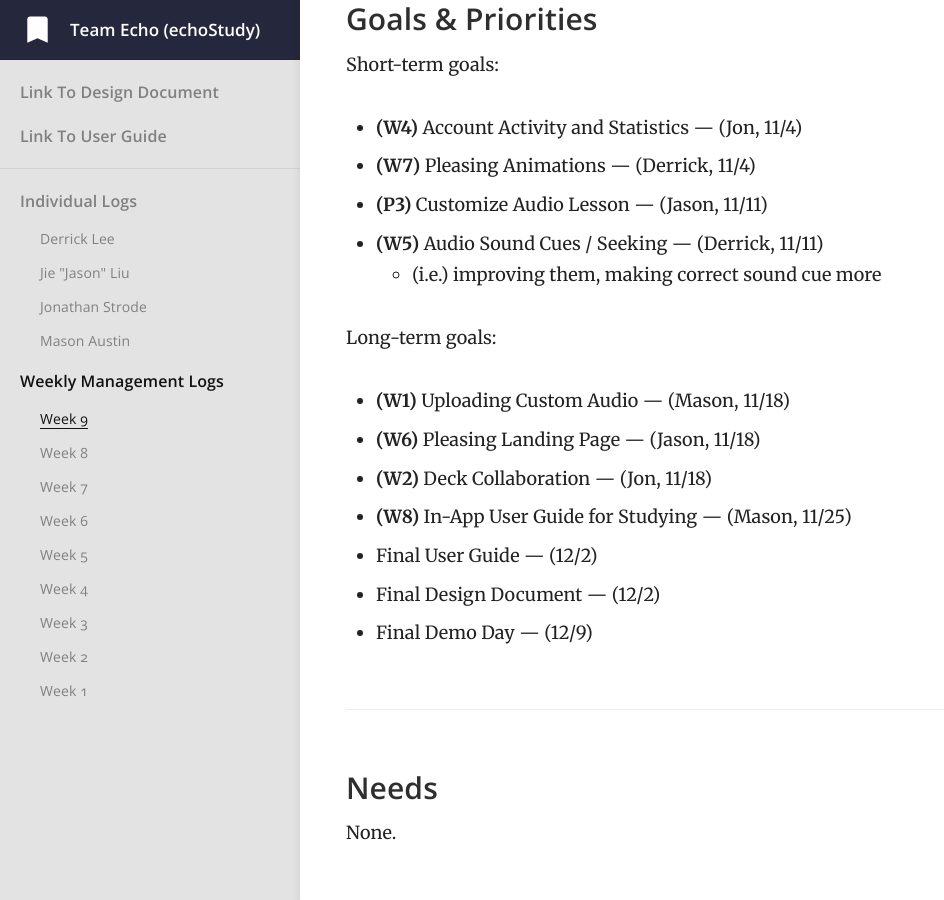
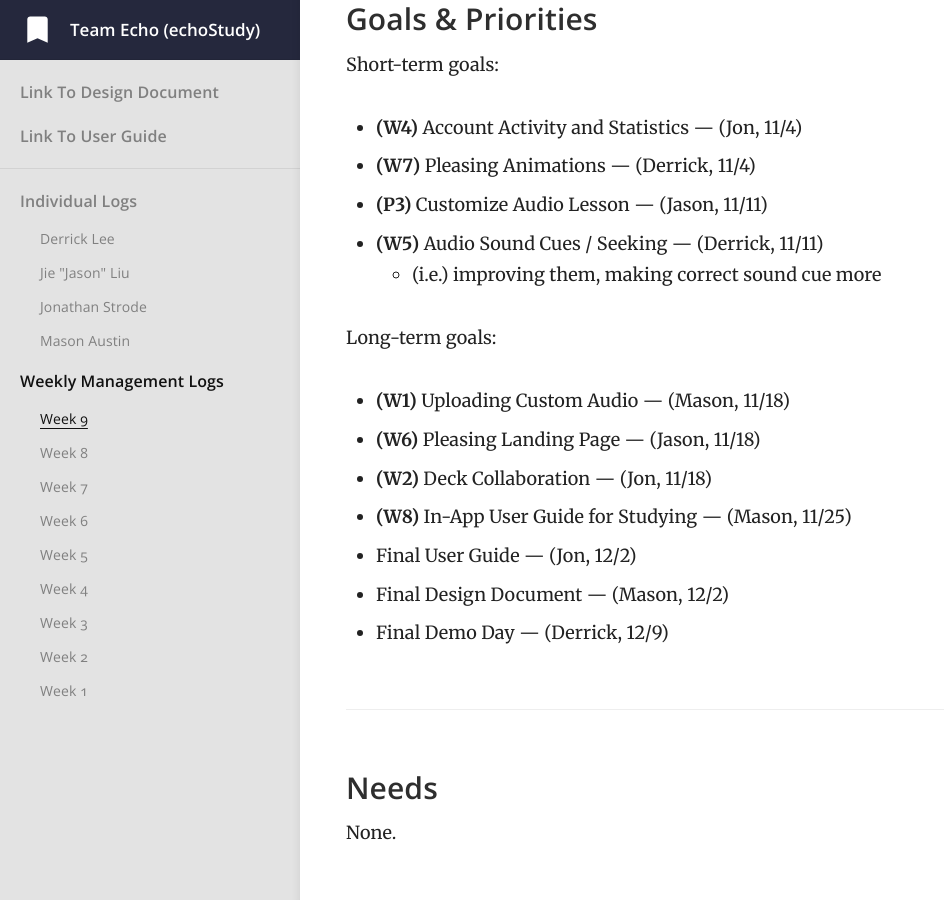
Before and after one commit to jiejasonliu/team-echo-site, a Jekyll site: the page built from _docs/weekly-management-logs/week-9.md, in a window 1280 px wide and 900 px high, scrolled down 1020 px. Shown: the whole window, without its empty margins (0-944 px from the left). Built offline with Jekyll 4.4.1, drawn with Linux system fonts in a browser that asks for light colours.

Commit message:
feat: update responsible parties for week 9 wmr

```diff
--- a/_docs/weekly-management-logs/week-9.md
+++ b/_docs/weekly-management-logs/week-9.md
@@ -39,9 +39,9 @@ Long-term goals:
 - **(W6)** Pleasing Landing Page — (Jason, 11/18)
 - **(W2)** Deck Collaboration — (Jon, 11/18)
 - **(W8)** In-App User Guide for Studying — (Mason, 11/25)
-- Final User Guide — (12/2)
-- Final Design Document — (12/2)
-- Final Demo Day — (12/9)
+- Final User Guide — (Jon, 12/2)
+- Final Design Document — (Mason, 12/2)
+- Final Demo Day — (Derrick, 12/9)
 
 ### Needs
 
```
